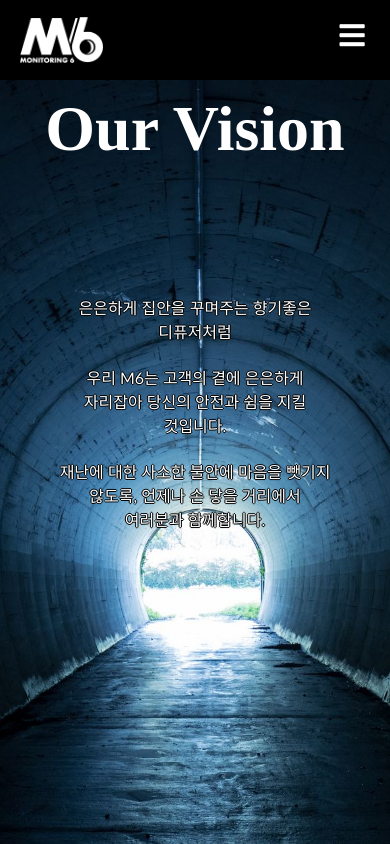
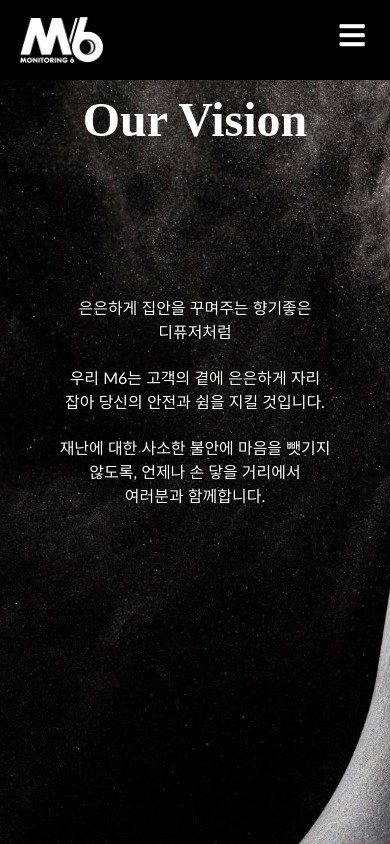
Before and after one commit to Monitoring6/monitoring6.github.io, a React (Create React App) app: page /vision in a window 390 px wide. Shown: the top 844 px of the page. Built offline with nearby package versions, Linux system fonts and the light colour scheme; a web font is replaced by a local one.

Commit message:
added vision page image

```diff
--- a/src/App.css
+++ b/src/App.css
@@ -34,12 +34,13 @@
 }
 
 .vision {
-	background-image: url("/images/app.jpg");
+	background-image: url("/images/diffuser3.jpg");
 	background-position: center;
 	background-size: cover;
 	background-repeat: no-repeat;
 	color: #fff;
 	font-size: 4em;
+	height: 110vh;
 }
 
 .about {
@@ -64,4 +65,9 @@
 	.about {
 		height: 140vh;
 	}
+	.about,
+	.culture,
+	.vision {
+		font-size: 3em;
+	}
 }
--- a/src/components/Ourvision.js
+++ b/src/components/Ourvision.js
@@ -12,7 +12,7 @@ const Ourvision = () => {
 					은은하게 집안을 꾸며주는 향기좋은 디퓨저처럼
 				</p>
 				<p className="text-vision">
-					우리 M6는 고객의 곁에 은은하게 자리잡아 당신의 안전과 쉼을 지킬
+					우리 M6는 고객의 곁에 은은하게 자리 잡아 당신의 안전과 쉼을 지킬
 					것입니다.
 				</p>
 				<p className="text-vision">
```
Also changed, not shown: public/images/diffuser3.jpg (added).
